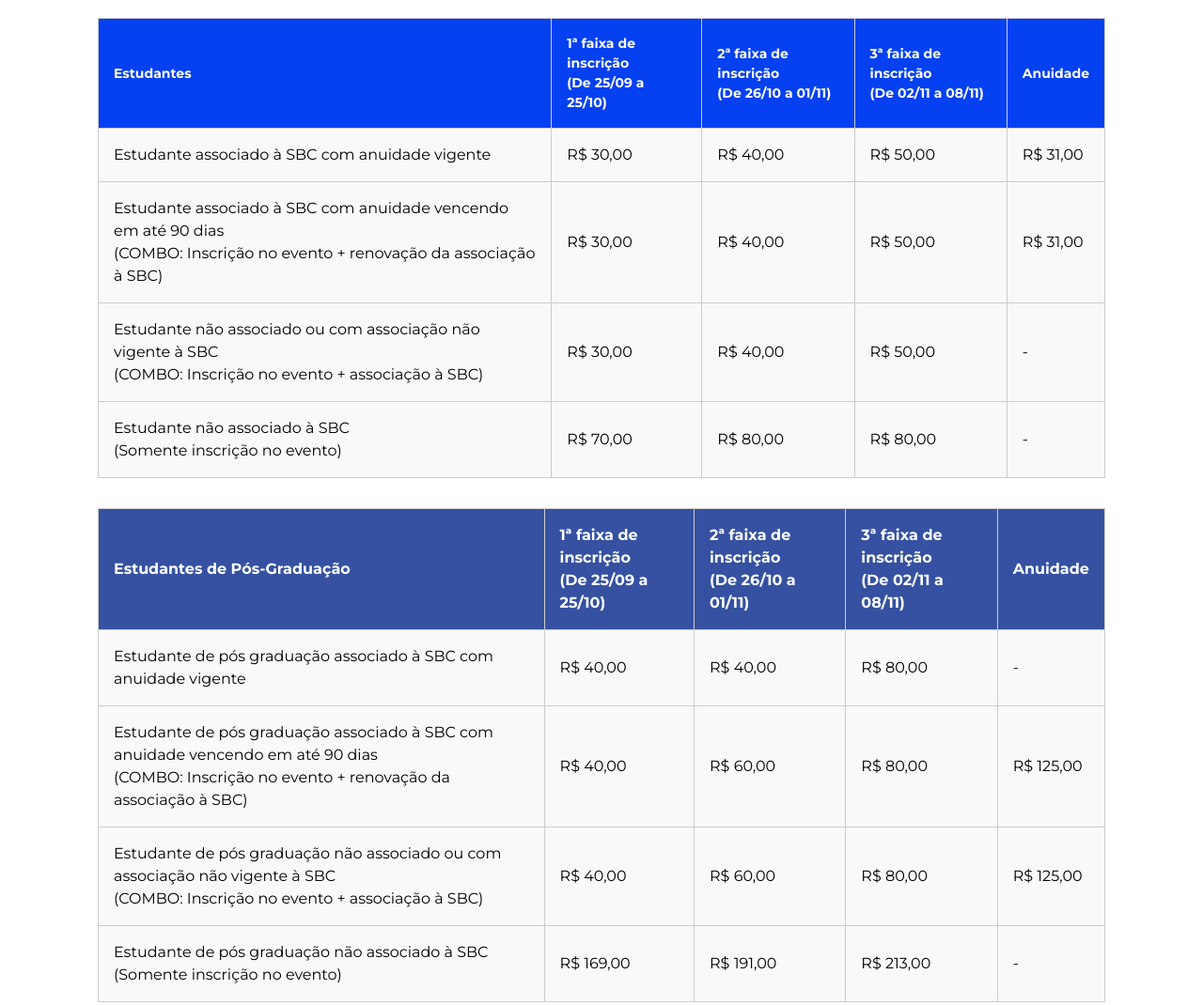
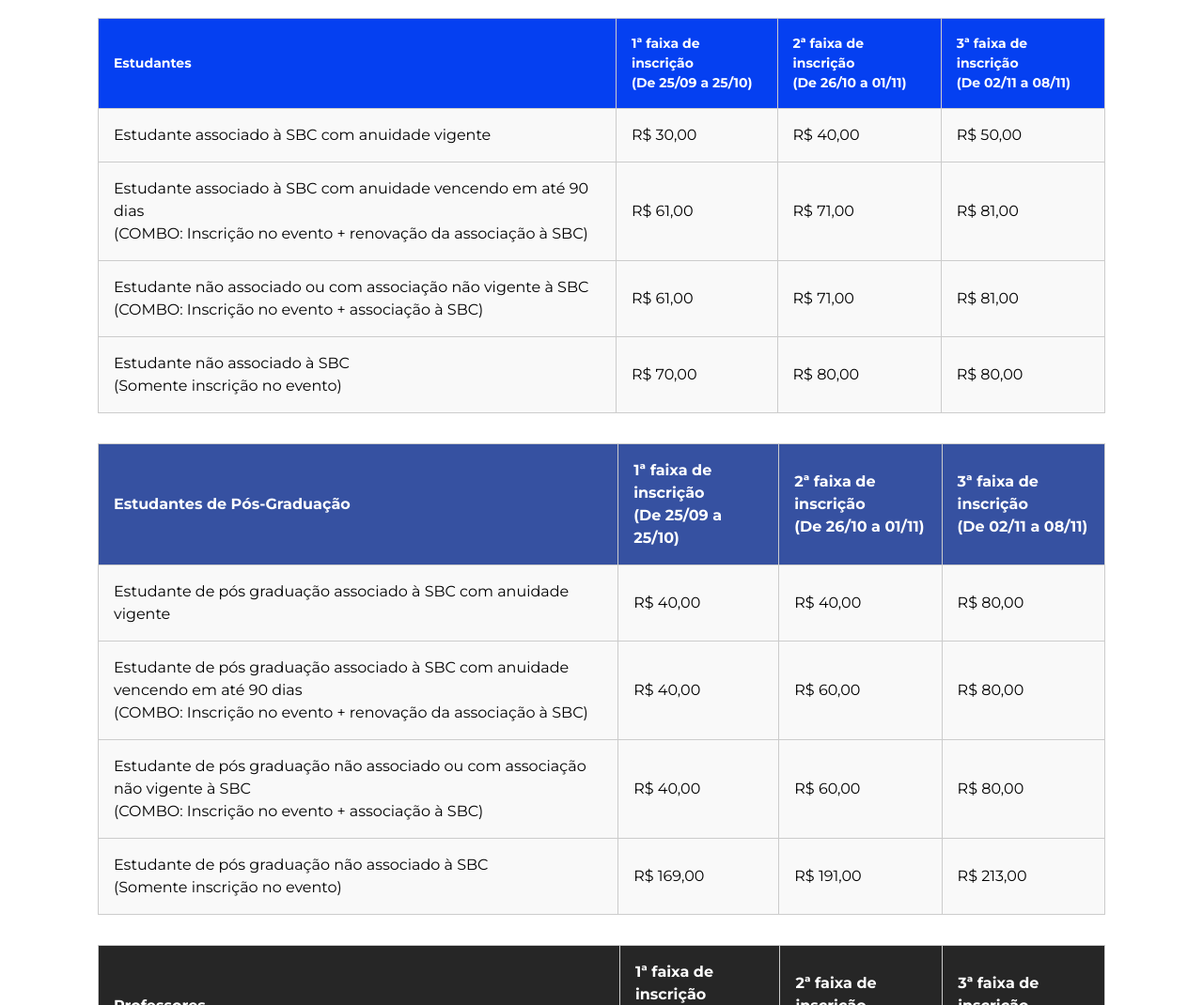
Before and after one commit to SantanaYure/earbase, a plain HTML site: page pages/inscricao.html in a window 1280 px wide. Shown: the part 2420-3490 px from the top of the page at 94% size. Drawn offline with Linux system fonts and the light colour scheme.

Commit message:
fix: Corrigindo valores da tabela em inscrição

```diff
--- a/pages/inscricao.html
+++ b/pages/inscricao.html
@@ -149,7 +149,7 @@
             <th class="bg-blue">1ª faixa de inscrição<br>(De 25/09 a 25/10)</th>
             <th class="bg-blue">2ª faixa de inscrição<br>(De 26/10 a 01/11)</th>
             <th class="bg-blue">3ª faixa de inscrição<br>(De 02/11 a 08/11)</th>
-            <th class="bg-blue">Anuidade</th>
+
           </tr>
         </thead>
         <tbody>
@@ -158,30 +158,30 @@
             <td>R$ 30,00</td>
             <td>R$ 40,00</td>
             <td>R$ 50,00</td>
-            <td>R$ 31,00</td>
+
           </tr>
           <tr>
             <td>Estudante associado à SBC com anuidade vencendo em até 90 dias<br>(COMBO: Inscrição no evento +
               renovação da associação à SBC)</td>
-            <td>R$ 30,00</td>
-            <td>R$ 40,00</td>
-            <td>R$ 50,00</td>
-            <td>R$ 31,00</td>
+            <td>R$ 61,00</td>
+            <td>R$ 71,00</td>
+            <td>R$ 81,00</td>
+
           </tr>
           <tr>
             <td>Estudante não associado ou com associação não vigente à SBC<br>(COMBO: Inscrição no evento + associação
               à SBC)</td>
-            <td>R$ 30,00</td>
-            <td>R$ 40,00</td>
-            <td>R$ 50,00</td>
-            <td>-</td>
+            <td>R$ 61,00</td>
+            <td>R$ 71,00</td>
+            <td>R$ 81,00</td>
+
           </tr>
           <tr>
             <td>Estudante não associado à SBC<br>(Somente inscrição no evento)</td>
             <td>R$ 70,00</td>
             <td>R$ 80,00</td>
             <td>R$ 80,00</td>
-            <td>-</td>
+
           </tr>
         </tbody>
       </table>
@@ -195,7 +195,7 @@
             <th class="bg-darkblue">1ª faixa de inscrição<br>(De 25/09 a 25/10)</th>
             <th class="bg-darkblue">2ª faixa de inscrição<br>(De 26/10 a 01/11)</th>
             <th class="bg-darkblue">3ª faixa de inscrição<br>(De 02/11 a 08/11)</th>
-            <th class="bg-darkblue">Anuidade</th>
+
           </tr>
         </thead>
         <tbody>
@@ -204,7 +204,7 @@
             <td>R$ 40,00</td>
             <td>R$ 40,00</td>
             <td>R$ 80,00</td>
-            <td>-</td>
+
           </tr>
           <tr>
             <td>Estudante de pós graduação associado à SBC com anuidade vencendo em até 90 dias<br>(COMBO: Inscrição no
@@ -212,7 +212,7 @@
             <td>R$ 40,00</td>
             <td>R$ 60,00</td>
             <td>R$ 80,00</td>
-            <td>R$ 125,00</td>
+
           </tr>
           <tr>
             <td>Estudante de pós graduação não associado ou com associação não vigente à SBC<br>(COMBO: Inscrição no
@@ -220,14 +220,14 @@
             <td>R$ 40,00</td>
             <td>R$ 60,00</td>
             <td>R$ 80,00</td>
-            <td>R$ 125,00</td>
+
           </tr>
           <tr>
             <td>Estudante de pós graduação não associado à SBC<br>(Somente inscrição no evento)</td>
             <td>R$ 169,00</td>
             <td>R$ 191,00</td>
             <td>R$ 213,00</td>
-            <td>-</td>
+
           </tr>
         </tbody>
       </table>
@@ -242,7 +242,7 @@
             <th class="bg-dark">1ª faixa de inscrição<br>(De 25/09 a 25/10)</th>
             <th class="bg-dark">2ª faixa de inscrição<br>(De 26/10 a 01/11)</th>
             <th class="bg-dark">3ª faixa de inscrição<br>(De 02/11 a 08/11)</th>
-            <th class="bg-dark">Anuidade</th>
+
           </tr>
         </thead>
         <tbody>
@@ -251,7 +251,7 @@
             <td>R$ 50,00</td>
             <td>R$ 60,00</td>
             <td>R$ 70,00</td>
-            <td>-</td>
+
           </tr>
           <tr>
             <td>Professor de educação básica associado à SBC com anuidade vencendo em até 90 dias<br>(COMBO: Inscrição
@@ -259,7 +259,7 @@
             <td>R$ 50,00</td>
             <td>R$ 60,00</td>
             <td>R$ 70,00</td>
-            <td>R$ 125,00</td>
+
           </tr>
           <tr>
             <td>Professor de educação básica não associado ou com associação não vigente à SBC<br>(COMBO: Inscrição no
@@ -267,14 +267,14 @@
             <td>R$ 50,00</td>
             <td>R$ 60,00</td>
             <td>R$ 70,00</td>
-            <td>R$ 125,00</td>
+
           </tr>
           <tr>
             <td>Professor de educação básica não associado à SBC<br>(Somente inscrição no evento)</td>
             <td>R$ 184,00</td>
             <td>R$ 213,00</td>
             <td>R$ 243,00</td>
-            <td>-</td>
+
           </tr>
         </tbody>
       </table>
@@ -288,7 +288,7 @@
             <th class="bg-gray">1ª faixa de inscrição<br>(De 25/09 a 25/10)</th>
             <th class="bg-gray">2ª faixa de inscrição<br>(De 26/10 a 01/11)</th>
             <th class="bg-gray">3ª faixa de inscrição<br>(De 02/11 a 08/11)</th>
-            <th class="bg-gray">Anuidade</th>
+
           </tr>
         </thead>
         <tbody>
@@ -297,7 +297,7 @@
             <td>R$ 60,00</td>
             <td>R$ 70,00</td>
             <td>R$ 70,00</td>
-            <td>-</td>
+
           </tr>
           <tr>
             <td>Profissional associado à SBC com anuidade vencendo em até 90 dias<br>(COMBO: Inscrição no evento +
@@ -305,7 +305,7 @@
             <td>R$ 60,00</td>
             <td>R$ 70,00</td>
             <td>R$ 70,00</td>
-            <td>R$ 356,00</td>
+
           </tr>
           <tr>
             <td>Professor de educação básica não associado ou com associação não vigente à SBC<br>(COMBO: Inscrição no
@@ -313,14 +313,14 @@
             <td>R$ 60,00</td>
             <td>R$ 70,00</td>
             <td>R$ 70,00</td>
-            <td>R$ 356,00</td>
+
           </tr>
           <tr>
             <td>Profissional não associado à SBC<br>(Somente inscrição no evento)</td>
             <td>R$ 430,00</td>
             <td>R$ 459,00</td>
             <td>R$ 488,00</td>
-            <td>-</td>
+
           </tr>
         </tbody>
       </table>
```
